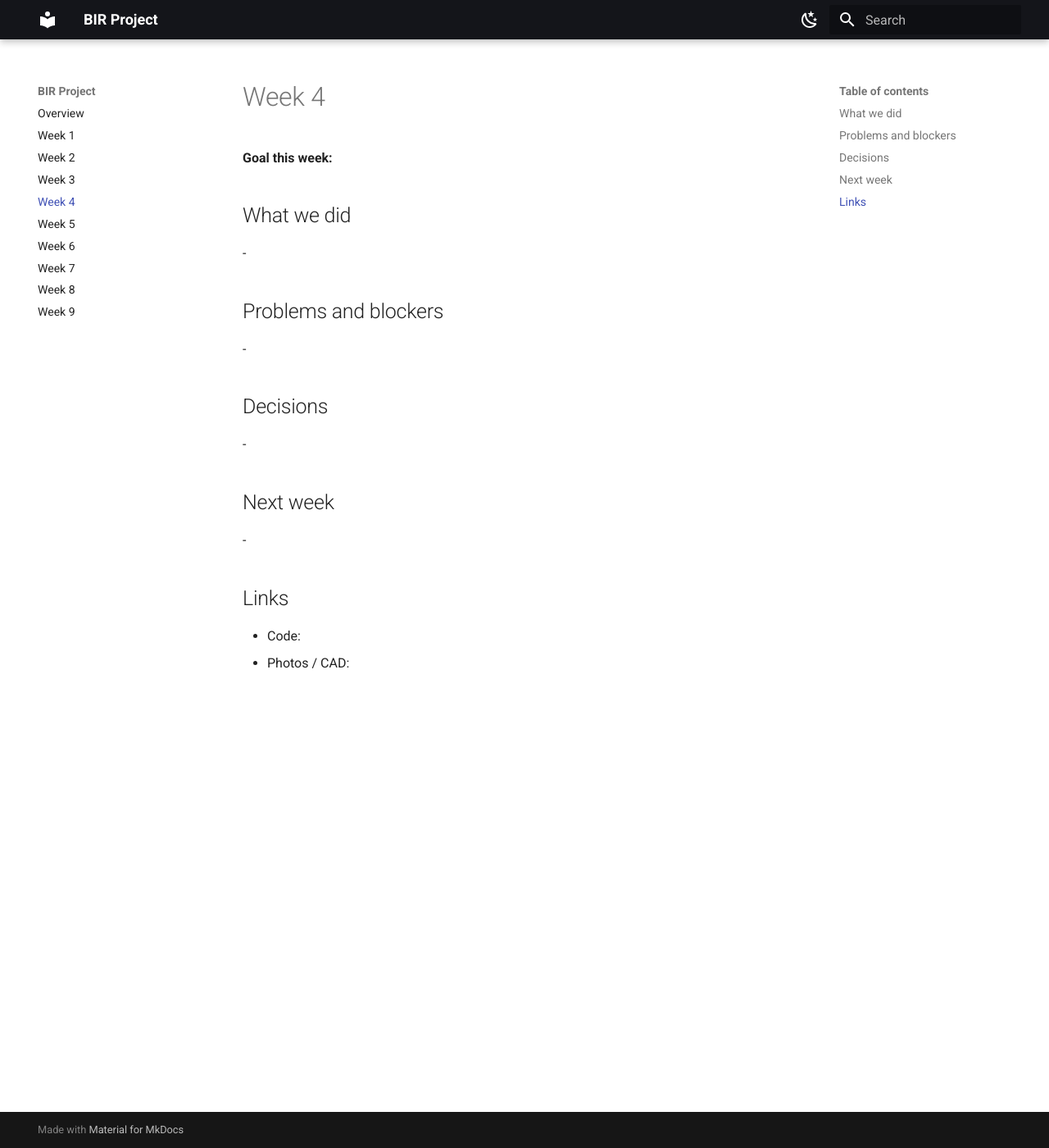
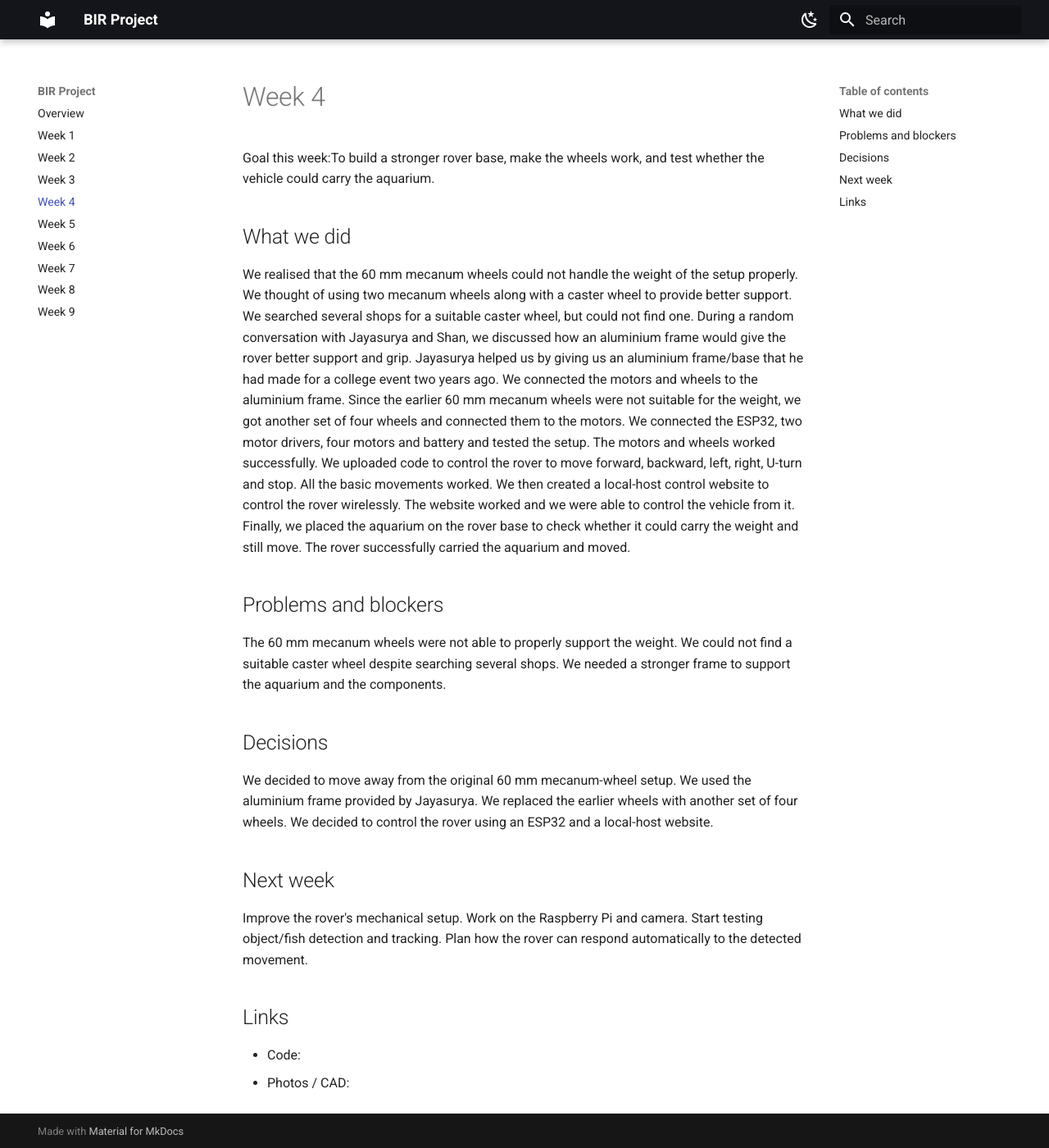
Before and after one commit to BuilderinResidencyTinkerspace/AquaNav_, an MkDocs documentation site: the page built from docs/week-04.md, in a window 1280 px wide and 1400 px high. Shown: the whole window at 82% size. Built offline with MkDocs 1.6.1 and Material for MkDocs 9.7.7, drawn with Linux system fonts in a browser that asks for light colours.

Commit message:
Update week-04.md

```diff
--- a/docs/week-04.md
+++ b/docs/week-04.md
@@ -1,22 +1,44 @@
 # Week 4
 
-**Goal this week:**
+Goal this week:To build a stronger rover base, make the wheels work, and test whether the vehicle could carry the aquarium.
 
 ## What we did
 
--
+We realised that the 60 mm mecanum wheels could not handle the weight of the setup properly.
+We thought of using two mecanum wheels along with a caster wheel to provide better support.
+We searched several shops for a suitable caster wheel, but could not find one.
+During a random conversation with Jayasurya and Shan, we discussed how an aluminium frame would give the rover better support and grip.
+Jayasurya helped us by giving us an aluminium frame/base that he had made for a college event two years ago.
+We connected the motors and wheels to the aluminium frame.
+Since the earlier 60 mm mecanum wheels were not suitable for the weight, we got another set of four wheels and connected them to the motors.
+We connected the ESP32, two motor drivers, four motors and battery and tested the setup.
+The motors and wheels worked successfully.
+We uploaded code to control the rover to move forward, backward, left, right, U-turn and stop.
+All the basic movements worked.
+We then created a local-host control website to control the rover wirelessly.
+The website worked and we were able to control the vehicle from it.
+Finally, we placed the aquarium on the rover base to check whether it could carry the weight and still move.
+The rover successfully carried the aquarium and moved.
 
 ## Problems and blockers
 
--
+The 60 mm mecanum wheels were not able to properly support the weight.
+We could not find a suitable caster wheel despite searching several shops.
+We needed a stronger frame to support the aquarium and the components.
 
 ## Decisions
 
--
+We decided to move away from the original 60 mm mecanum-wheel setup.
+We used the aluminium frame provided by Jayasurya.
+We replaced the earlier wheels with another set of four wheels.
+We decided to control the rover using an ESP32 and a local-host website.
 
 ## Next week
 
--
+Improve the rover's mechanical setup.
+Work on the Raspberry Pi and camera.
+Start testing object/fish detection and tracking.
+Plan how the rover can respond automatically to the detected movement.
 
 ## Links
 
```
